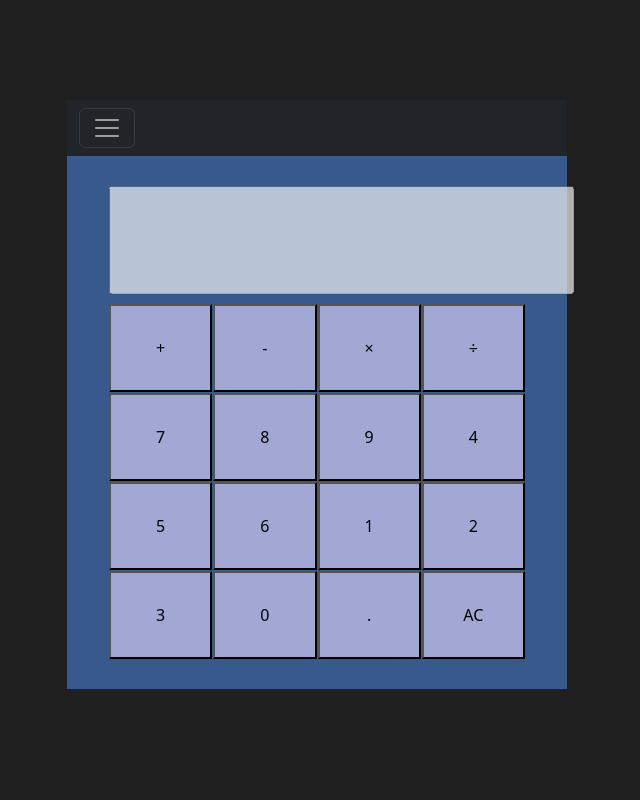
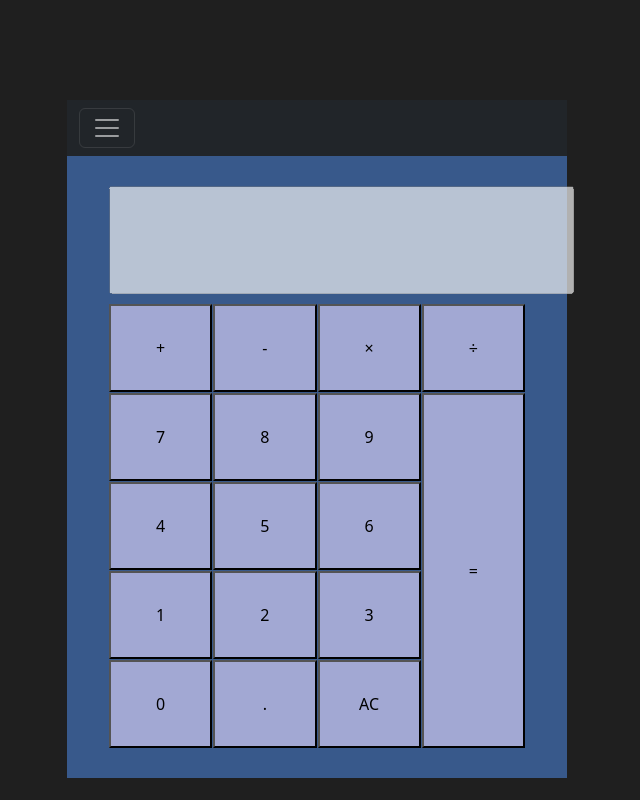
Before and after one commit to ZwakeleMahlalela/Calculator, a plain HTML site: page index.html in a window 1280 px wide. Shown: the whole page, without its empty margins (323-963 px from the left). Drawn offline with nearby package versions, Linux system fonts and the light colour scheme.

Commit message:
Added the  equal button to the index.html

```diff
--- a/index.html
+++ b/index.html
@@ -54,6 +54,7 @@
         <button>0</button>
         <button data-action="decimal">.</button>
         <button data-action="clearDisplay">AC</button>
+        <button class="equal-key" data-action="calculate">=</button>
       </div>
     </div>
   </div>
--- a/src/styles.css
+++ b/src/styles.css
@@ -39,3 +39,8 @@ button {
     background-color: #a2a8d3;
     padding: 30px;
 }
+
+.equal-key {
+    grid-column: -2;
+    grid-row: 2 / span 4;
+}
```
